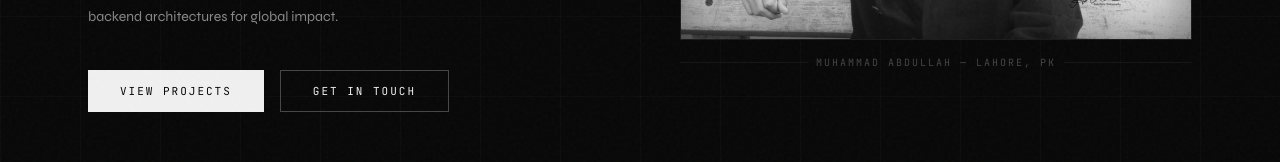
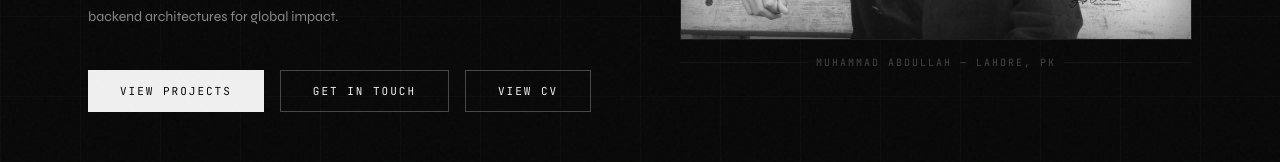
Before and after one commit to abdullah2k05/portfolio, a React (Vite) app: page / in a window 1280 px wide. Shown: the part 464-626 px from the top of the page. Built offline with nearby package versions, Linux system fonts and the light colour scheme; the HTML template or start-up script is replaced by a standard one.

Commit message:
Added View CV

```diff
--- a/src/components/Hero.jsx
+++ b/src/components/Hero.jsx
@@ -16,6 +16,14 @@ export default function Hero() {
           <div className="hero-cta">
             <a href="#projects" className="btn-primary" target="_blank" rel="noreferrer"><span>View Projects</span></a>
             <a href="#contact" className="btn-outline" target="_blank" rel="noreferrer">Get in Touch</a>
+            <a
+              href="/Muhammad-Abdullah-CV.pdf"
+              className="btn-outline"
+              target="_blank"
+              rel="noopener noreferrer"
+            >
+              View CV
+            </a>
           </div>
         </div>
 
```
Also changed, not shown: 2 other files (tests, documents, lock files or other folders).
